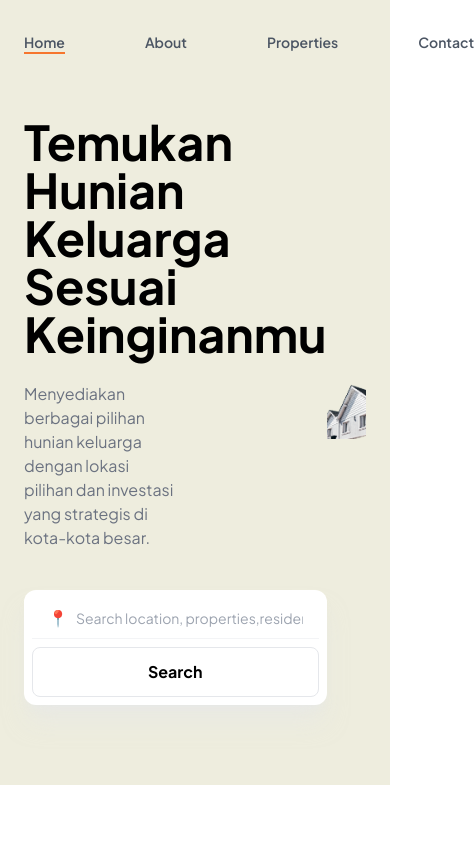
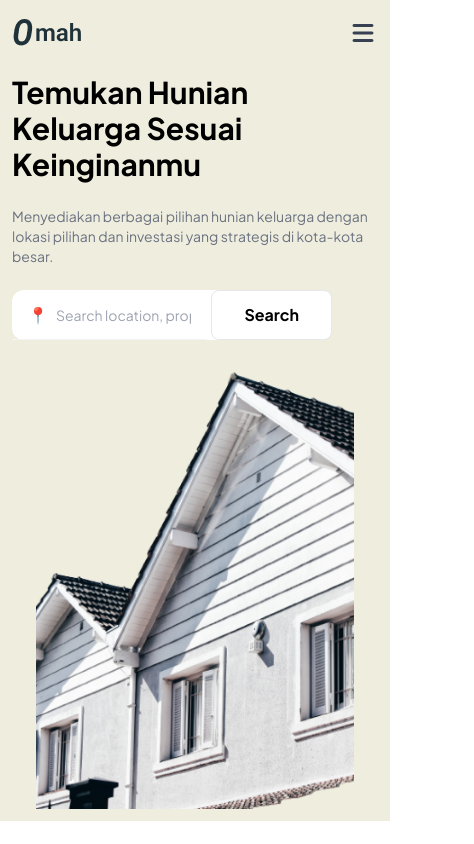
Before and after one commit to mdnayemurrashid07/omah, a website: page index.html in a window 390 px wide. Shown: the top 844 px of the page, 474 px wide, since content can reach past the window. Drawn offline with nearby package versions, Linux system fonts and the light colour scheme.

Commit message:
Refactor header layout and improve responsive design; update CSS properties for better spacing and visibility

```diff
--- a/index.html
+++ b/index.html
@@ -14,34 +14,34 @@
 </head>
 <body>
 
-    <header class="bg-[#EEEDDE] px-6 md:px-20 pt-8 pb-20">
-        <nav class="flex justify-between items-center max-w-7xl mx-auto mb-16">
+    <header class="bg-[#EEEDDE] px-3 md:px-20 py-3 md:py-10">
+        <nav class="flex justify-between items-center max-w-7xl mx-auto mb-5">
             <div class="container max-w-[1164px] mx-auto flex justify-between items-center">
-                <div class="text-2xl font-bold flex items-center gap-1">
+                <div>
                 <a href="#"><img src="./Images/Logo.png" alt="Logo"></a>
                 </div>
-            <div class="flex space-x-20 text-sm font-semibold text-gray-600">
+            <div class=" hidden md:flex space-x-20 text-sm font-semibold text-gray-600">
                 <a href="#" class="text-omah-dark border-b-2 border-[#F6762E]">Home</a>
                 <a href="#" class="hover:text-black">About</a>
                 <a href="#" class="hover:text-black">Properties</a>
                 <a href="#" class="hover:text-black">Contact</a>
             </div>
+            <i class="fa-solid fa-bars md:hidden text-2xl text-gray-700 focus:outline-none"></i>
             </div>
         </nav>
-
         <div class="max-w-7xl mx-auto gap-12 flex items-center">
-            <div class="container  max-w-[1164px] mx-auto flex justify-between items-center">
+            <div class="container  max-w-[1164px] mx-auto flex flex-col md:flex-row justify-between items-center">
                 <div>
-                <h1 class="text-5xl w-5/6 font-bold mb-6">
+                <h1 class=" text-3xl md:text-5xl md:w-5/6 font-bold mb-6">
                     Temukan Hunian Keluarga Sesuai Keinginanmu
                 </h1>
-                <p class="text-gray-500 mb-10 w-3/6">
+                <p class="text-gray-500 text-sm md:text-base mb-6 md:mb-10 md:w-3/6">
                     Menyediakan berbagai pilihan hunian keluarga dengan lokasi pilihan dan investasi yang strategis di kota-kota besar.
                 </p>
 
-                <div class="bg-white p-2 rounded-xl shadow-xl shadow-gray-200/50 flex flex-col md:flex-row gap-2 max-w-xl">
-                    <div class="flex items-center px-4 flex-1 border-b md:border-b-0 md:border-r border-gray-100 py-2">
-                        <span class="mr-2 text-gray-400">📍</span>
+                <div class="bg-white mb:p-2 rounded-xl mb:shadow-xl shadow-gray-200/50 flex gap-1 mb:gap-2 max-w-xs mb-6">
+                    <div class="flex items-center px-4 border-b md:border-b-0 md:border-r border-gray-100 py-2">
+                        <span class="mr-2 text-gray-400 mb:">📍</span>
                         <input type="text" placeholder="Search location, properties,residental group" class="w-full outline-none text-sm">
                     </div>
                     <button class="bg-white hover:bg-gray-50 text-omah-dark font-bold py-3 px-8 rounded-lg border border-gray-200 transition">
@@ -50,14 +50,13 @@
                 </div>
             </div>
             <div>
-                <div class="w-full">
+                <div class="w-full px-6 md:px-0">
                     <img src="./Images/Banner.png"  alt="Banner">
                 </div>
             </div>
             </div>
         </div>
     </header>
-
     <section class="py-24 px-6 md:px-20 max-w-7xl mx-auto">
 
             <h2 class="text-3xl font-bold mb-16">
```
Also changed, not shown: src/output.css.
